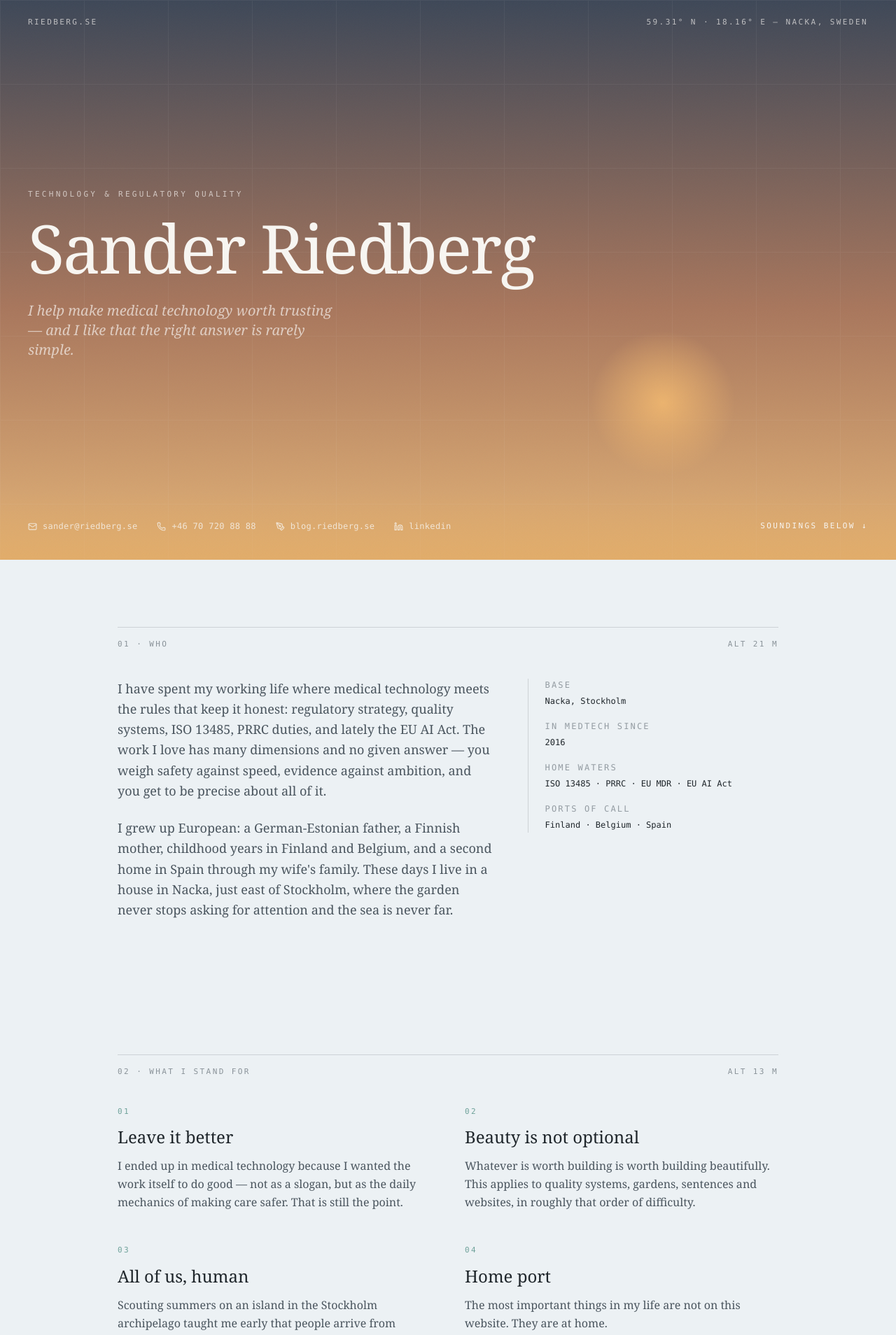
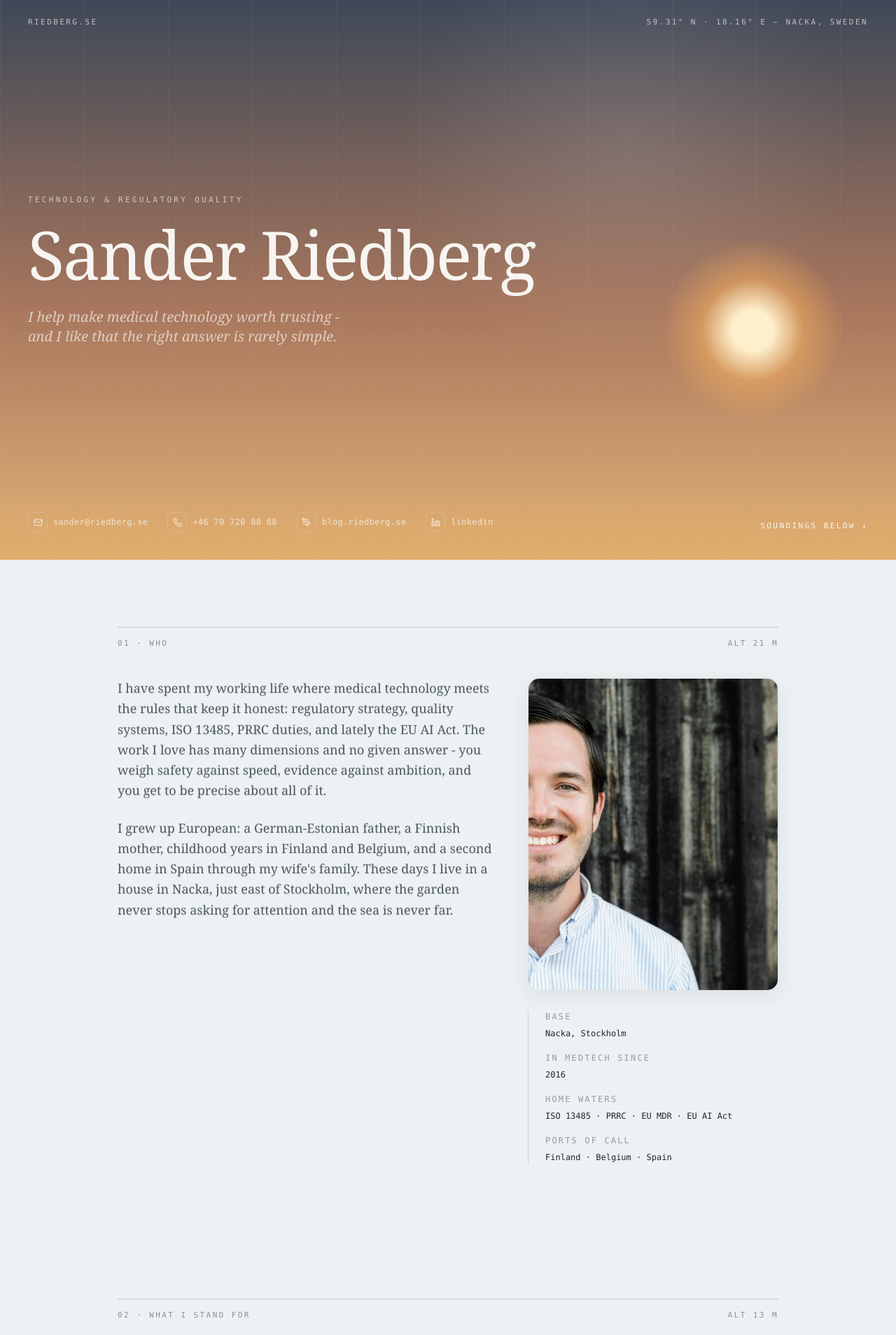
Before and after one commit to SanderRiedberg/riedberg-website, a React (Vite) app: page /tmp/vattenlinjen-shots/m-hero.png in a window 1280 px wide. Shown: the top 1908 px of the page at 70% size. Built offline with nearby package versions, Linux system fonts and the light colour scheme.

Commit message:
feat: scroll reveals, altimeter, hero parallax + pointer light, portrait in About, clearer daytime sun

```diff
--- a/src/index.css
+++ b/src/index.css
@@ -2,17 +2,19 @@
 @tailwind components;
 @tailwind utilities;
 
-/* Time-of-day light. The sky follows the visitor's clock. */
+/* Time-of-day light. The sky follows the visitor's clock.
+   --disc is the crisp core of the sun/moon, --disc-glow its halo. */
 :root {
-  --sky-top: #b8cdd8;
-  --sky-mid: #dae6eb;
-  --sky-low: #ecf1f4;
-  --hero-ink: #1f262b;
-  --hero-sub: rgba(31, 38, 43, 0.62);
-  --disc: rgba(253, 254, 254, 0.9);
+  --sky-top: #8fb3c8;
+  --sky-mid: #b6d0db;
+  --sky-low: #e6edf0;
+  --hero-ink: #1d2429;
+  --hero-sub: rgba(29, 36, 41, 0.66);
+  --disc: #fff3d2;
+  --disc-glow: rgba(255, 214, 150, 0.6);
   --disc-x: 76%;
-  --disc-y: 20%;
-  --horizon-glow: rgba(111, 162, 154, 0.3);
+  --disc-y: 22%;
+  --horizon-glow: rgba(111, 162, 154, 0.32);
 }
 
 [data-time='dawn'] {
@@ -21,7 +23,8 @@
   --sky-low: #dca98b;
   --hero-ink: #f4f6f7;
   --hero-sub: rgba(244, 246, 247, 0.66);
-  --disc: rgba(240, 196, 150, 0.9);
+  --disc: #ffe3bf;
+  --disc-glow: rgba(240, 180, 120, 0.55);
   --disc-x: 26%;
   --disc-y: 74%;
   --horizon-glow: rgba(224, 164, 88, 0.4);
@@ -33,9 +36,10 @@
   --sky-low: #e3b377;
   --hero-ink: #f7f5f1;
   --hero-sub: rgba(247, 245, 241, 0.68);
-  --disc: rgba(238, 181, 110, 0.95);
+  --disc: #fff0cc;
+  --disc-glow: rgba(238, 170, 95, 0.6);
   --disc-x: 74%;
-  --disc-y: 72%;
+  --disc-y: 70%;
   --horizon-glow: rgba(224, 164, 88, 0.45);
 }
 
@@ -45,7 +49,8 @@
   --sky-low: #1b3242;
   --hero-ink: #e5edf0;
   --hero-sub: rgba(229, 237, 240, 0.6);
-  --disc: rgba(214, 228, 232, 0.85);
+  --disc: #e8f1f5;
+  --disc-glow: rgba(150, 196, 214, 0.4);
   --disc-x: 70%;
   --disc-y: 24%;
   --horizon-glow: rgba(95, 211, 188, 0.2);
@@ -127,6 +132,90 @@ body {
   animation: blink-caret 1.1s step-end infinite;
 }
 
+/* Scroll reveal: elements rise and fade in once, when scrolled into
+   view. data-revealed is flipped by useReveal. */
+.reveal {
+  opacity: 0;
+  transform: translateY(24px);
+  transition:
+    opacity 1s cubic-bezier(0.2, 0.6, 0.2, 1),
+    transform 1s cubic-bezier(0.2, 0.6, 0.2, 1);
+  will-change: opacity, transform;
+}
+.reveal[data-revealed='true'] {
+  opacity: 1;
+  transform: none;
+}
+
+/* A keyline that draws itself left-to-right on reveal. */
+.keyline-draw {
+  transform-origin: left center;
+  transform: scaleX(0);
+  transition: transform 1.2s cubic-bezier(0.2, 0.6, 0.2, 1);
+}
+.keyline-draw[data-revealed='true'] {
+  transform: scaleX(1);
+}
+
+/* Pointer light: a soft highlight that follows the cursor across the
+   hero. Variables default to a calm resting position. */
+.pointer-light::before {
+  content: '';
+  position: absolute;
+  inset: 0;
+  pointer-events: none;
+  background: radial-gradient(
+    34rem 34rem at var(--mx, 70%) var(--my, 26%),
+    rgba(255, 255, 255, 0.14),
+    transparent 60%
+  );
+  opacity: 0.8;
+  transition: background 0.3s ease-out;
+}
+
+/* Contact links: icon tile fills, label underline slides in. */
+.contact-link .contact-tile {
+  transition:
+    background-color 0.35s ease,
+    transform 0.35s cubic-bezier(0.2, 0.6, 0.2, 1);
+}
+.contact-link:hover .contact-tile {
+  transform: translateY(-2px);
+}
+.contact-underline {
+  background-image: linear-gradient(currentColor, currentColor);
+  background-size: 0% 1px;
+  background-position: 0 100%;
+  background-repeat: no-repeat;
+  transition: background-size 0.4s cubic-bezier(0.2, 0.6, 0.2, 1);
+}
+.contact-link:hover .contact-underline {
+  background-size: 100% 1px;
+}
+
+/* Project rows lift, with a seaglass accent bar sliding down the left. */
+.project-row {
+  transition: transform 0.45s cubic-bezier(0.2, 0.6, 0.2, 1);
+}
+.project-row::before {
+  content: '';
+  position: absolute;
+  left: -1px;
+  top: 0;
+  bottom: 0;
+  width: 2px;
+  background: #6fa29a;
+  transform: scaleY(0);
+  transform-origin: top;
+  transition: transform 0.5s cubic-bezier(0.2, 0.6, 0.2, 1);
+}
+.project-row:hover {
+  transform: translateX(6px);
+}
+.project-row:hover::before {
+  transform: scaleY(1);
+}
+
 @media (prefers-reduced-motion: reduce) {
   html {
     scroll-behavior: auto;
--- a/src/surface/About.tsx
+++ b/src/surface/About.tsx
@@ -1,5 +1,6 @@
 import React from 'react';
 import Section from './Section';
+import Reveal from './Reveal';
 
 const CHART_DATA = [
   ['Base', 'Nacka, Stockholm'],
@@ -9,14 +10,14 @@ const CHART_DATA = [
 ] as const;
 
 const About: React.FC = () => (
-  <Section id="who" index="01" label="Who" altitude="alt 21 m">
+  <Section id="who" index="01" label="Who" altitudeM={21}>
     <div className="grid gap-12 md:grid-cols-[3fr_2fr]">
-      <div className="space-y-6 text-lg leading-relaxed text-granite">
+      <Reveal className="space-y-6 text-lg leading-relaxed text-granite">
         <p>
           I have spent my working life where medical technology meets the
           rules that keep it honest: regulatory strategy, quality systems,
           ISO 13485, PRRC duties, and lately the EU AI Act. The work I
-          love has many dimensions and no given answer — you weigh safety
+          love has many dimensions and no given answer - you weigh safety
           against speed, evidence against ambition, and you get to be
           precise about all of it.
         </p>
@@ -27,8 +28,19 @@ const About: React.FC = () => (
           Nacka, just east of Stockholm, where the garden never stops
           asking for attention and the sea is never far.
         </p>
-      </div>
-      <dl className="h-fit space-y-4 border-l border-ink/15 pl-6 font-mono text-xs leading-relaxed">
+      </Reveal>
+      <Reveal index={1} className="space-y-7">
+        <figure className="group overflow-hidden rounded-2xl border border-ink/10 bg-foam/40 shadow-[0_8px_30px_rgba(31,38,43,0.08)]">
+          <img
+            src="/og-1200x630.jpg"
+            alt="Sander Riedberg"
+            loading="lazy"
+            width={1200}
+            height={630}
+            className="aspect-[4/5] w-full object-cover object-[center_20%] transition-transform duration-[1.4s] ease-out group-hover:scale-[1.04]"
+          />
+        </figure>
+        <dl className="space-y-4 border-l border-ink/15 pl-6 font-mono text-xs leading-relaxed">
           {CHART_DATA.map(([k, v]) => (
             <div key={k}>
               <dt className="uppercase tracking-[0.18em] text-granite/55">{k}</dt>
@@ -36,6 +48,7 @@ const About: React.FC = () => (
             </div>
           ))}
         </dl>
+      </Reveal>
     </div>
   </Section>
 );
--- /dev/null
+++ b/src/surface/AltitudeReadout.tsx
@@ -0,0 +1,49 @@
+import React, { useEffect, useRef, useState } from 'react';
+import { useReveal } from '../hooks/useReveal';
+import { useReducedMotion } from '../hooks/useMediaPreferences';
+
+interface AltitudeReadoutProps {
+  /** Target altitude in metres; the readout settles here. */
+  meters: number;
+  className?: string;
+}
+
+const TICK_MS = 55;
+
+/**
+ * An altimeter that settles to its value when scrolled into view -
+ * counting down the last several metres, the way the page descends
+ * toward sea level. Under reduced motion it simply shows the number.
+ */
+const AltitudeReadout: React.FC<AltitudeReadoutProps> = ({ meters, className = '' }) => {
+  const reducedMotion = useReducedMotion();
+  const { ref, revealed } = useReveal<HTMLSpanElement>();
+  const [shown, setShown] = useState(reducedMotion ? meters : meters + 8);
+  const started = useRef(false);
+
+  useEffect(() => {
+    if (reducedMotion || !revealed || started.current) {
+      if (reducedMotion) setShown(meters);
+      return;
+    }
+    started.current = true;
+    let current = meters + 8;
+    const timer = window.setInterval(() => {
+      current -= 1;
+      if (current <= meters) {
+        current = meters;
+        window.clearInterval(timer);
+      }
+      setShown(current);
+    }, TICK_MS);
+    return () => window.clearInterval(timer);
+  }, [revealed, reducedMotion, meters]);
+
+  return (
+    <span ref={ref} className={className} aria-label={`Altitude ${meters} metres`}>
+      alt {shown} m
+    </span>
+  );
+};
+
+export default AltitudeReadout;
--- a/src/surface/Hero.tsx
+++ b/src/surface/Hero.tsx
@@ -1,5 +1,7 @@
-import React from 'react';
+import React, { useEffect, useRef } from 'react';
 import { Mail, Phone, PenTool, Linkedin } from 'lucide-react';
+import { useParallax } from '../hooks/useParallax';
+import { useReducedMotion } from '../hooks/useMediaPreferences';
 
 // Email and phone are assembled at render time from parts, so the
 // complete address never appears as a contiguous string in either the
@@ -16,25 +18,62 @@ const CONTACTS = [
   { label: 'linkedin', href: 'https://www.linkedin.com/in/sander-riedberg/', icon: Linkedin, external: true },
 ] as const;
 
+const DISC_GRADIENT =
+  'radial-gradient(circle at center, var(--disc) 0%, var(--disc) 16%, var(--disc-glow) 40%, transparent 72%)';
+
 /**
  * Full-viewport sky. The gradient, the disc and the text colour all
- * follow the visitor's local time via data-time CSS variables.
+ * follow the visitor's local time via data-time CSS variables. The sun
+ * and grid drift gently with scroll; a soft light follows the pointer.
  */
 const Hero: React.FC = () => {
+  const reducedMotion = useReducedMotion();
+  const headerRef = useRef<HTMLElement>(null);
+  const discWrap = useParallax<HTMLDivElement>(0.16);
+  const gridRef = useParallax<HTMLDivElement>(0.08);
+
+  // Soft pointer light. Cheap style mutation, no re-render; off when the
+  // visitor prefers reduced motion.
+  useEffect(() => {
+    if (reducedMotion) return;
+    const el = headerRef.current;
+    if (!el) return;
+    let frame = 0;
+    const onMove = (e: PointerEvent) => {
+      if (frame) return;
+      frame = requestAnimationFrame(() => {
+        frame = 0;
+        const rect = el.getBoundingClientRect();
+        const mx = ((e.clientX - rect.left) / rect.width) * 100;
+        const my = ((e.clientY - rect.top) / rect.height) * 100;
+        el.style.setProperty('--mx', `${mx.toFixed(1)}%`);
+        el.style.setProperty('--my', `${my.toFixed(1)}%`);
+      });
+    };
+    el.addEventListener('pointermove', onMove);
+    return () => {
+      el.removeEventListener('pointermove', onMove);
+      if (frame) cancelAnimationFrame(frame);
+    };
+  }, [reducedMotion]);
+
   return (
     <header
-      className="grain relative flex min-h-[100svh] flex-col overflow-hidden"
+      ref={headerRef}
+      className="grain pointer-light relative flex min-h-[100svh] flex-col overflow-hidden"
       style={{
         background:
           'linear-gradient(to bottom, var(--sky-top) 0%, var(--sky-mid) 55%, var(--sky-low) 100%)',
         color: 'var(--hero-ink)',
       }}
     >
-      {/* Faint chart grid */}
+      {/* Faint chart grid, drifting */}
       <div
+        ref={gridRef}
         aria-hidden="true"
         className="absolute inset-0 opacity-[0.05]"
         style={{
+          transform: 'translate3d(0, var(--parallax, 0), 0)',
           backgroundImage:
             'linear-gradient(currentColor 1px, transparent 1px), linear-gradient(90deg, currentColor 1px, transparent 1px)',
           backgroundSize: '120px 120px',
@@ -43,14 +82,20 @@ const Hero: React.FC = () => {
 
       {/* Sun or moon, depending on when you arrive */}
       <div
+        ref={discWrap}
         aria-hidden="true"
-        className="absolute h-56 w-56 -translate-x-1/2 -translate-y-1/2"
+        className="absolute"
         style={{
           left: 'var(--disc-x)',
           top: 'var(--disc-y)',
-          background: 'radial-gradient(circle, var(--disc) 0%, transparent 65%)',
+          transform: 'translate3d(0, var(--parallax, 0), 0)',
         }}
-      />
+      >
+        <div
+          className="h-64 w-64 -translate-x-1/2 -translate-y-1/2 anim-bob"
+          style={{ background: DISC_GRADIENT }}
+        />
+      </div>
 
       {/* Horizon glow at the bottom edge */}
       <div
@@ -82,7 +127,7 @@ const Hero: React.FC = () => {
           className="anim-rise mt-7 max-w-md font-serif text-lg italic leading-relaxed md:text-xl"
           style={{ color: 'var(--hero-sub)', animationDelay: '0.5s' }}
         >
-          I help make medical technology worth trusting — and I like that
+          I help make medical technology worth trusting - and I like that
           the right answer is rarely simple.
         </p>
       </div>
@@ -98,10 +143,15 @@ const Hero: React.FC = () => {
               key={href}
               href={href}
               {...(external ? { target: '_blank', rel: 'noopener noreferrer' } : {})}
-              className="group inline-flex items-center gap-2 opacity-80 transition-opacity hover:opacity-100"
+              className="contact-link group inline-flex items-center gap-2 opacity-80 transition-opacity hover:opacity-100"
             >
-              <Icon size={13} aria-hidden="true" />
-              <span className="underline-offset-4 group-hover:underline">{label}</span>
+              <span
+                className="contact-tile inline-flex h-7 w-7 items-center justify-center rounded-md border"
+                style={{ borderColor: 'color-mix(in srgb, currentColor 22%, transparent)' }}
+              >
+                <Icon size={13} aria-hidden="true" />
+              </span>
+              <span className="contact-underline">{label}</span>
             </a>
           ))}
         </nav>
--- /dev/null
+++ b/src/surface/Reveal.tsx
@@ -0,0 +1,33 @@
+import React from 'react';
+import { useReveal } from '../hooks/useReveal';
+
+interface RevealProps {
+  children: React.ReactNode;
+  /** Stagger index: each step delays the reveal by ~90ms. */
+  index?: number;
+  as?: 'div' | 'section' | 'article' | 'li';
+  className?: string;
+}
+
+const STAGGER_MS = 90;
+
+/**
+ * Wraps content so it rises and fades in when scrolled into view.
+ * Honours reduced motion (renders revealed immediately, no transition).
+ */
+const Reveal: React.FC<RevealProps> = ({ children, index = 0, as = 'div', className = '' }) => {
+  const { ref, revealed } = useReveal<HTMLElement>();
+  const Tag = as as React.ElementType;
+  return (
+    <Tag
+      ref={ref}
+      data-revealed={revealed}
+      className={`reveal ${className}`}
+      style={{ transitionDelay: `${index * STAGGER_MS}ms` }}
+    >
+      {children}
+    </Tag>
+  );
+};
+
+export default Reveal;
--- a/src/surface/Section.tsx
+++ b/src/surface/Section.tsx
@@ -1,25 +1,36 @@
 import React from 'react';
+import { useReveal } from '../hooks/useReveal';
+import AltitudeReadout from './AltitudeReadout';
 
 interface SectionProps {
   id: string;
   index: string;
   label: string;
-  /** Chart-style altitude annotation; the page descends toward sea level. */
-  altitude: string;
+  /** Chart-style altitude in metres; the page descends toward sea level. */
+  altitudeM: number;
   children: React.ReactNode;
 }
 
-/** Shared editorial shell: keyline, mono chart annotations, content. */
-const Section: React.FC<SectionProps> = ({ id, index, label, altitude, children }) => (
+/** Shared editorial shell: a self-drawing keyline, chart annotations, content. */
+const Section: React.FC<SectionProps> = ({ id, index, label, altitudeM, children }) => {
+  const { ref, revealed } = useReveal<HTMLDivElement>();
+  return (
     <section id={id} className="mx-auto max-w-5xl px-6 py-16 md:px-10 md:py-24">
-    <div className="mb-10 flex items-baseline justify-between border-t border-ink/15 pt-4 font-mono text-[11px] uppercase tracking-[0.22em] text-granite/60">
+      <div ref={ref} className="relative mb-10">
+        <div
+          data-revealed={revealed}
+          className="keyline-draw absolute left-0 right-0 top-0 h-px bg-ink/20"
+        />
+        <div className="flex items-baseline justify-between pt-4 font-mono text-[11px] uppercase tracking-[0.22em] text-granite/60">
           <span>
             {index} · {label}
           </span>
-      <span aria-hidden="true">{altitude}</span>
+          <AltitudeReadout meters={altitudeM} className="tabular-nums" />
+        </div>
       </div>
       {children}
     </section>
   );
+};
 
 export default Section;
--- a/src/surface/Values.tsx
+++ b/src/surface/Values.tsx
@@ -1,10 +1,11 @@
 import React from 'react';
 import Section from './Section';
+import Reveal from './Reveal';
 
 const VALUES = [
   {
     title: 'Leave it better',
-    body: 'I ended up in medical technology because I wanted the work itself to do good — not as a slogan, but as the daily mechanics of making care safer. That is still the point.',
+    body: 'I ended up in medical technology because I wanted the work itself to do good - not as a slogan, but as the daily mechanics of making care safer. That is still the point.',
   },
   {
     title: 'Beauty is not optional',
@@ -12,7 +13,7 @@ const VALUES = [
   },
   {
     title: 'All of us, human',
-    body: 'Scouting summers on an island in the Stockholm archipelago taught me early that people arrive from different backgrounds and leave as friends. I carried that through years in KFUM Sweden — the YMCA — including a term as vice chair of the national board.',
+    body: 'Scouting summers on an island in the Stockholm archipelago taught me early that people arrive from different backgrounds and leave as friends. I carried that through years in KFUM Sweden - the YMCA - including a term as vice chair of the national board.',
   },
   {
     title: 'Home port',
@@ -21,16 +22,16 @@ const VALUES = [
 ] as const;
 
 const Values: React.FC = () => (
-  <Section id="values" index="02" label="What I stand for" altitude="alt 13 m">
+  <Section id="values" index="02" label="What I stand for" altitudeM={13}>
     <div className="grid gap-x-12 gap-y-12 md:grid-cols-2">
       {VALUES.map((v, i) => (
-        <div key={v.title}>
+        <Reveal key={v.title} index={i % 2}>
           <div className="mb-3 font-mono text-[11px] tracking-[0.22em] text-seaglass">
             {String(i + 1).padStart(2, '0')}
           </div>
           <h3 className="mb-3 font-serif text-2xl font-medium text-ink">{v.title}</h3>
           <p className="leading-relaxed text-granite">{v.body}</p>
-        </div>
+        </Reveal>
       ))}
     </div>
   </Section>
```
Also changed, not shown: scripts/hero-shot.mjs (added, +10 -0 lines), scripts/scroll-shot.mjs (added, +17 -0 lines), src/surface/Projects.tsx (+9 -8 lines). Lines whose indentation alone changed are shown as unchanged.
